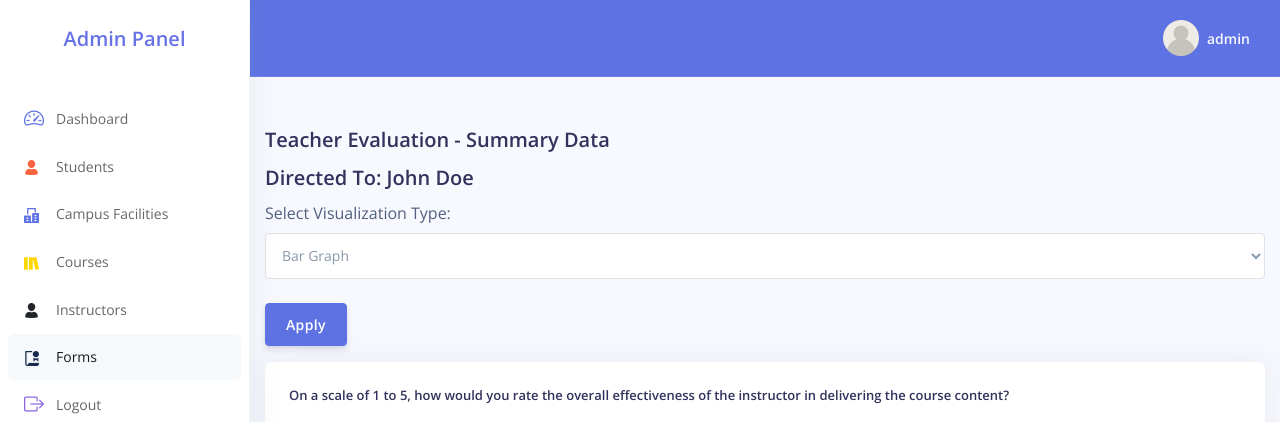
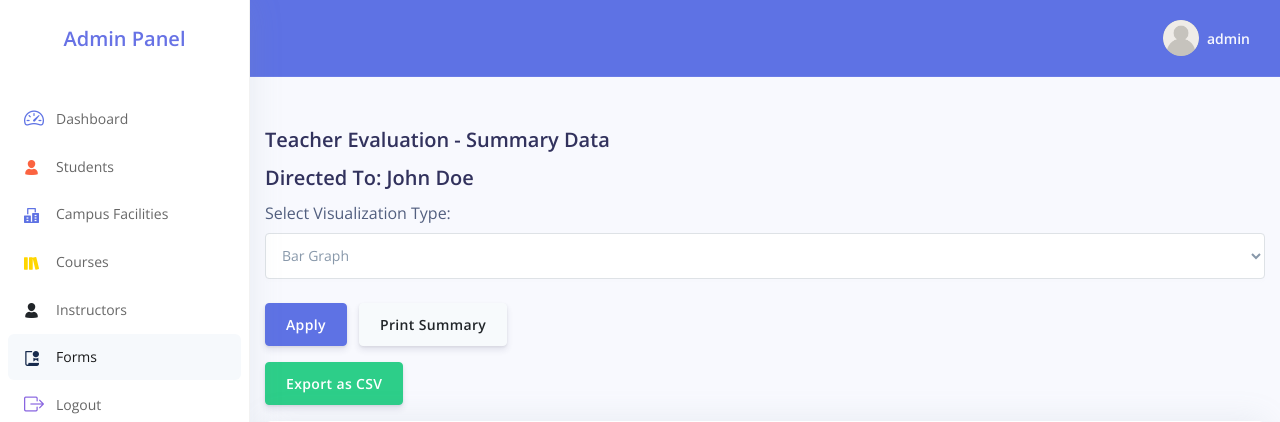
Before and after one commit to Emmanuel-Katwebaze/group_T_student_feedback_system, a Django app: page /view_summary_data/8/ in a window 1280 px wide. Shown: the top 422 px of the page. Run offline with Django 4.2, Linux system fonts and the light colour scheme; a user stored in the database is signed in; data comes from the database, SQL or seed files in the repository; both versions use the stored data as it was after the commit; some libraries are stand-ins or nearby versions.

Commit message:
Added print summary and export as csv functionality

```diff
--- a/Recess_Project/src/group_work/django-student-feedback-system/apps/core/views.py
+++ b/Recess_Project/src/group_work/django-student-feedback-system/apps/core/views.py
@@ -1,3 +1,5 @@
+from django.http import HttpResponse
+import csv
 from django.shortcuts import get_object_or_404, render, redirect
 from django.contrib.auth.models import auth
 from django.contrib import messages
@@ -10,7 +12,6 @@ import seaborn as sns
 import matplotlib.pyplot as plt
 import pandas as pd
 from django.db.models import Q
-from django.http import JsonResponse
 from django.views.decorators.csrf import csrf_exempt
 import json
 import matplotlib
@@ -44,7 +45,8 @@ def dashboard(request):
     total_courses = Course.objects.all().count()
     total_facilities = CampusFacility.objects.all().count()
     total_forms = Form.objects.all().count()
-    total_answered_forms = StudentResponse.objects.values_list('form_id', flat=True).distinct().count()
+    total_answered_forms = StudentResponse.objects.values_list(
+        'form_id', flat=True).distinct().count()
 
     context = {
         'segment': 'index',
@@ -163,7 +165,7 @@ def admin_courses(request):
 @login_required(login_url='admin-signin')
 def admin_logout(request):
     auth.logout(request)
-    messages.success(request,"Logout Successful")
+    messages.success(request, "Logout Successful")
     return redirect('admin-signin')
 
     # --=========================--
@@ -357,7 +359,8 @@ def delete_facility(request, pk):
 @require_POST
 def update_facility(request, facility_id):
     # Retrieve the facility object based on the provided facility_id
-    facility = get_object_or_404(CampusFacility, campus_facilitiesID=facility_id)
+    facility = get_object_or_404(
+        CampusFacility, campus_facilitiesID=facility_id)
     name = request.POST['name']
     contact_information = request.POST['contact_information']
     location = request.POST['location']
@@ -419,7 +422,7 @@ def manage_forms(request, category):
             selected_facility_id = request.POST['facility']
             try:
                 selected_facility = CampusFacility.objects.get(
-                campus_facilitiesID=selected_facility_id)
+                    campus_facilitiesID=selected_facility_id)
             except Exception as e:
                 messages.error(request, "Please Select a Facility")
                 return redirect('manage_forms', form_category)
@@ -429,7 +432,7 @@ def manage_forms(request, category):
             selected_instructor_id = request.POST['instructor']
             try:
                 selected_instructor = Instructor.objects.get(
-                instructor_id=selected_instructor_id)
+                    instructor_id=selected_instructor_id)
             except Exception as e:
                 messages.error(request, "Please Select an Instructor")
                 return redirect('manage_forms', form_category)
@@ -439,7 +442,7 @@ def manage_forms(request, category):
             selected_course_id = request.POST['course']
             try:
                 selected_course = Course.objects.get(
-                course_id=selected_course_id)
+                    course_id=selected_course_id)
             except Exception as e:
                 messages.error(request, "Please Select a Course")
                 return redirect('manage_forms', form_category)
@@ -486,6 +489,7 @@ def view_form(request, category, form_id):
 
 # create form
 
+
 @login_required(login_url='admin-signin')
 def create_form(request):
     if request.method == 'POST':
@@ -510,6 +514,7 @@ def delete_form(request, form_id):
     return redirect('admin_dashboard_forms')
 
 # add question
+
 
 @login_required(login_url='admin-signin')
 def add_question(request, category, form_id):
@@ -608,7 +613,6 @@ def view_summary_data(request, form_id):
         form = Form.objects.get(id=form_id)
         questions = Question.objects.filter(form=form)
         all_responses = StudentResponse.objects.filter(form=form)
-
         visualization_type = request.GET.get(
             'visualization_type', 'bar')  # Default to bar graph
 
@@ -621,8 +625,39 @@ def view_summary_data(request, form_id):
                 'response_text': response.response_text,
                 'response_choice': response.response_choice,
             })
-        print(response_data)
         df = pd.DataFrame(response_data)
+
+        # Create separate dataframes for text-based and option-based responses
+        text_responses = df.pivot(
+            index='student_ID', columns='question', values='response_text')
+        option_responses = df.pivot(
+            index='student_ID', columns='question', values='response_choice')
+
+        # Export CSV if 'export' parameter is present in the request
+        if 'export' in request.GET and request.GET['export'] == 'csv':
+            response = HttpResponse(content_type='text/csv')
+            response['Content-Disposition'] = f'attachment; filename="{form.title}_responses.csv"'
+            writer = csv.writer(response)
+
+            # Write the questions with text responses and their corresponding responses
+            text_questions = [
+                question.question for question in questions if question.question in text_responses.columns]
+            writer.writerow(['Student ID'] + text_questions)
+            for student_id, row in text_responses.iterrows():
+                response_row = [
+                    row[question] if question in row else '' for question in text_questions]
+                writer.writerow([student_id] + response_row)
+
+            # Write the questions with option responses and their corresponding responses
+            option_questions = [
+                question.question for question in questions if question.question in option_responses.columns]
+            writer.writerow(['Student ID'] + option_questions)
+            for student_id, row in option_responses.iterrows():
+                response_row = [
+                    row[question] if question in row else '' for question in option_questions]
+                writer.writerow([student_id] + response_row)
+
+            return response
 
         # Generate data visualizations based on the selected type
         has_responses = False  # Initialize flag to check if there are responses
--- a/Recess_Project/src/group_work/django-student-feedback-system/templates/project_admin/view_summary_data.html
+++ b/Recess_Project/src/group_work/django-student-feedback-system/templates/project_admin/view_summary_data.html
@@ -19,9 +19,20 @@
             </select>
         </div>
         <button type="submit" class="btn btn-primary">Apply</button>
+
+        <!-- Print button -->
+        <button type="button" class="btn btn-secondary" id="print-button">Print Summary</button>
+    </form>
+    <!-- Export button -->
+    <form method="get" class="mt-3">
+        <input type="hidden" name="export" value="csv">
+        <button type="submit" class="btn btn-success">Export as CSV</button>
     </form>
 
-    <div class="mt-3">
+    <!-- Start of print section -->
+    <div class="mt-3 print-section">  <!-- Added print-section class here -->
+        <h2 class="additional-info">{{ form.title }} - Summary Data</h2>
+        <h2 class="additional-info">Directed To: {{ form.content_object }}</h2>
         {% if has_responses %}
         {% for question in questions %}
         <div class="card mb-3">
@@ -50,5 +61,41 @@
         <p>No responses available yet</p>
         {% endif %}
     </div>
+    <!-- End of print section -->
 </div>
+
+<!-- CSS media query for printing -->
+<style>
+    @media screen {
+        /* Hide the additional h2 elements on the normal screen */
+        .print-section h2.additional-info {
+            display: none;
+        }
+    }
+    @media print {
+        /* Show the additional h2 elements on the print page */
+        .print-section h2.additional-info {
+            display: block;
+        }
+        body * {
+            visibility: hidden;
+        }
+        .print-section, .print-section * {
+            visibility: visible;
+        }
+        .print-section {
+            position: absolute;
+            left: 0;
+            top: 0;
+        }
+    }
+</style>
+
+<script>
+    // JavaScript to handle the print button click event
+    document.getElementById("print-button").addEventListener("click", function() {
+        window.print();
+    });
+</script>
+
 {% endblock %}
```
Also changed, not shown: Recess_Project/src/group_work/django-student-feedback-system/db.sqlite3.
